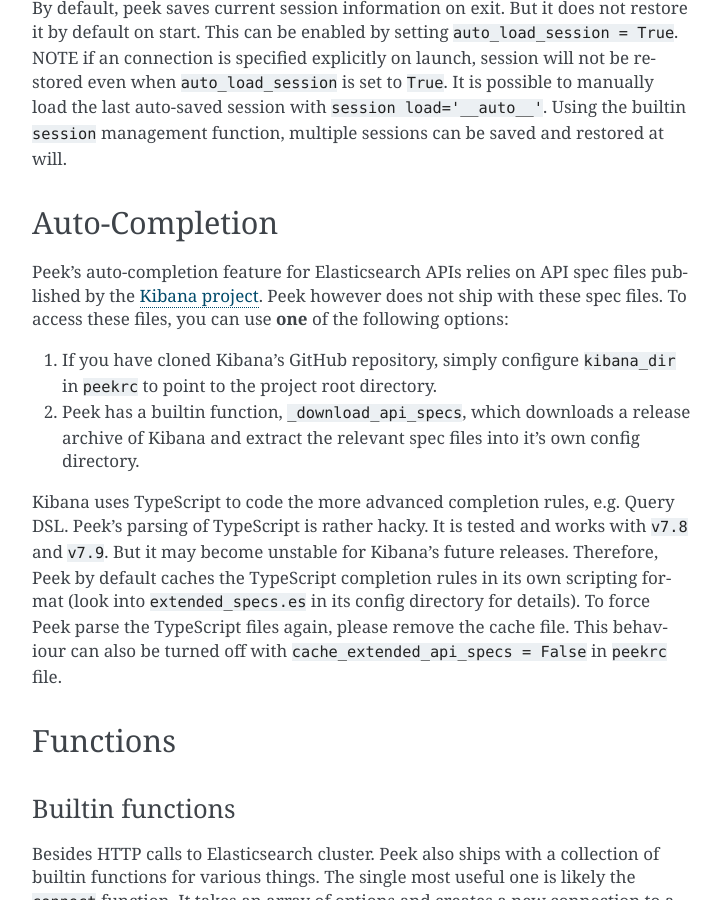
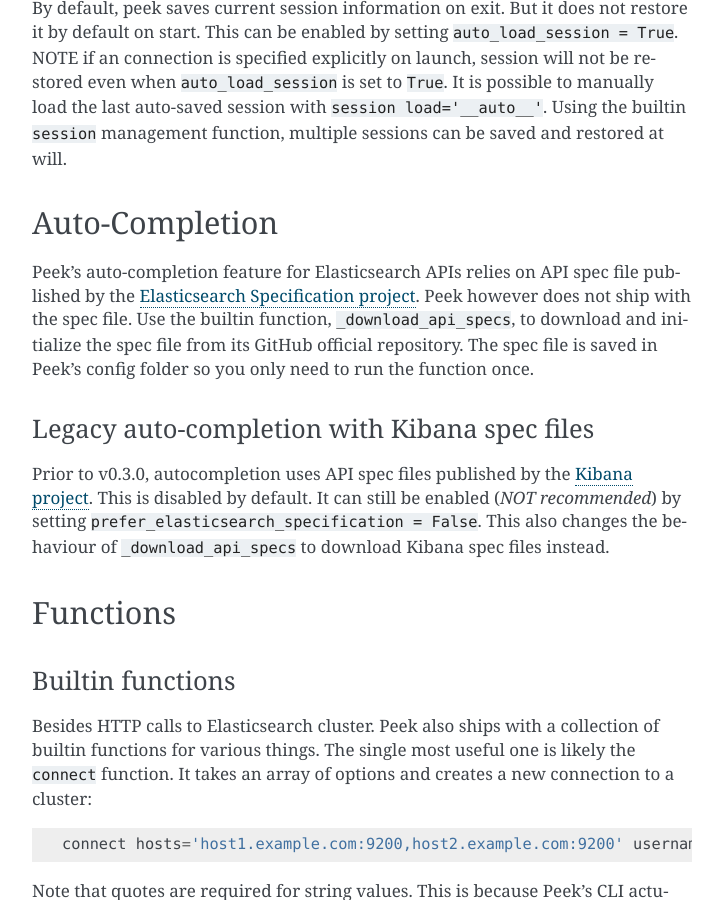
Before and after one commit to ywangd/peek, a Sphinx documentation site: the page built from docs/usage.rst, in a window 1280 px wide and 900 px high, scrolled down 2895 px. Shown: the whole window, without its empty margins (388-1111 px from the left). Built offline with Sphinx 7.4.7, drawn with Linux system fonts in a browser that asks for light colours; pages that are not in the unit, such as notebooks, are missing from menus; some of the changed text lies outside the part shown.

Commit message:
doc update

```diff
--- a/README.rst
+++ b/README.rst
@@ -26,8 +26,8 @@
 
 Besides HTTP calls to Elasticsearch clusters, type ``help`` to see a list of builtin functions.
 To **enable auto-completions** for APIs, run the ``_download_api_specs`` builtin function
-(note the leading underscore) to download API spec files from the
-`Kibana project <https://github.com/elastic/kibana>`_.
+(note the leading underscore) to download API spec file from the
+`Elasticsearch Specification project <https://github.com/elastic/elasticsearch-specification>`_.
 
 Alternatively, peek can also be installed from source with:
 
--- a/docs/usage.rst
+++ b/docs/usage.rst
@@ -135,23 +135,20 @@
 
 Auto-Completion
 ---------------
-Peek's auto-completion feature for Elasticsearch APIs relies on API spec files published by the
-`Kibana project <https://github.com/elastic/kibana>`_.
-Peek however does not ship with these spec files.
-To access these files, you can use **one** of the following options:
+Peek's auto-completion feature for Elasticsearch APIs relies on API spec file published by the
+`Elasticsearch Specification project <https://github.com/elastic/elasticsearch-specification>`_.
+Peek however does not ship with the spec file. Use the builtin function, ``_download_api_specs``,
+to download and initialize the spec file from its GitHub official repository.
+The spec file is saved in Peek's config folder so you only need to run the function once.
 
-1. If you have cloned Kibana's GitHub repository, simply configure ``kibana_dir`` in
-   ``peekrc`` to point to the project root directory.
-2. Peek has a builtin function, ``_download_api_specs``, which downloads a release archive
-   of Kibana and extract the relevant spec files into it's own config directory.
+Legacy auto-completion with Kibana spec files
+^^^^^^^^^^^^^^^^^^^^^^^^^^^^^^^^^^^^^^^^^^^^^
+Prior to v0.3.0, autocompletion uses API spec files published by the
+`Kibana project <https://github.com/elastic/kibana>`_. This is disabled by default.
+It can still be enabled (*NOT recommended*) by setting
+``prefer_elasticsearch_specification = False``. This also changes the behaviour of
+``_download_api_specs`` to download Kibana spec files instead.
 
-Kibana uses TypeScript to code the more advanced completion rules, e.g. Query DSL.
-Peek's parsing of TypeScript is rather hacky. It is tested and works with ``v7.8`` and
-``v7.9``. But it may become unstable for Kibana's future releases. Therefore, Peek
-by default caches the TypeScript completion rules in its own scripting format (look into
-``extended_specs.es`` in its config directory for details). To force Peek parse
-the TypeScript files again, please remove the cache file. This behaviour can also be
-turned off with ``cache_extended_api_specs = False`` in ``peekrc`` file.
 
 Functions
 ---------
```
Also changed, not shown: 1 other file.
